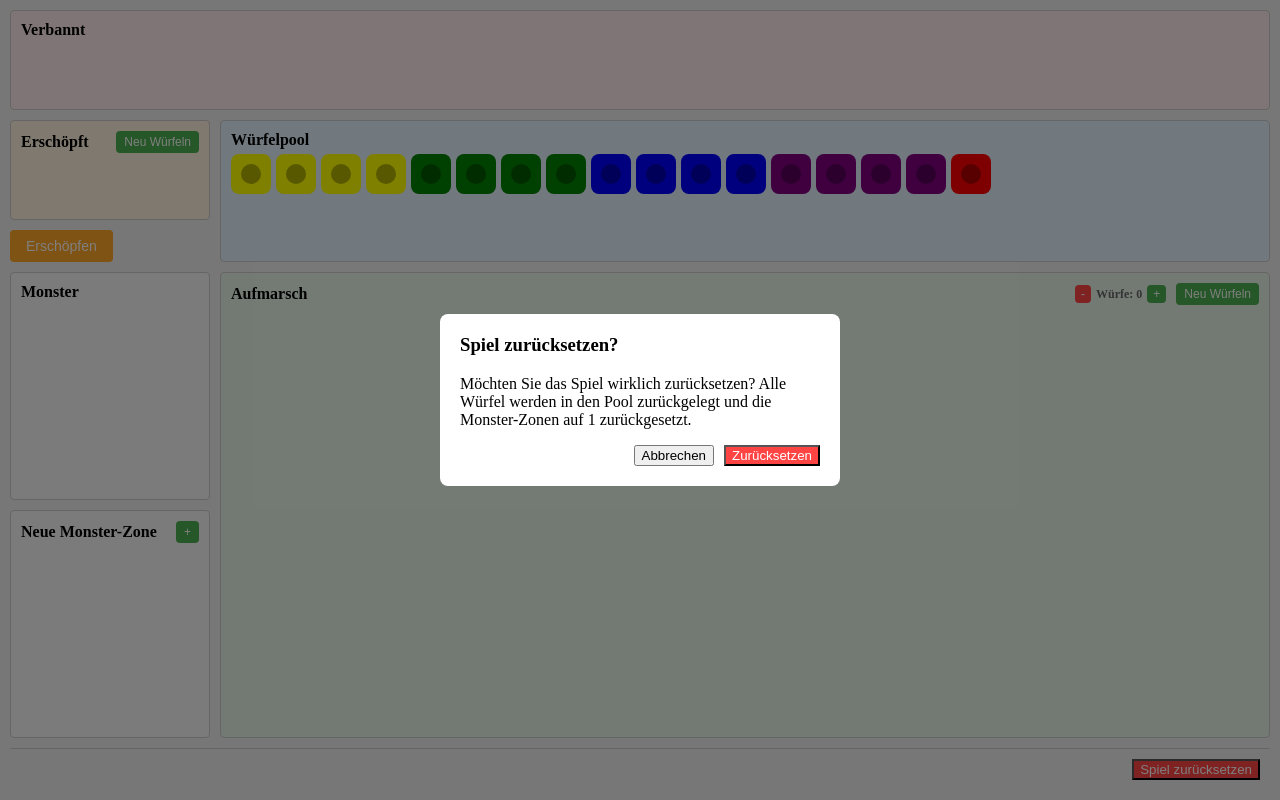
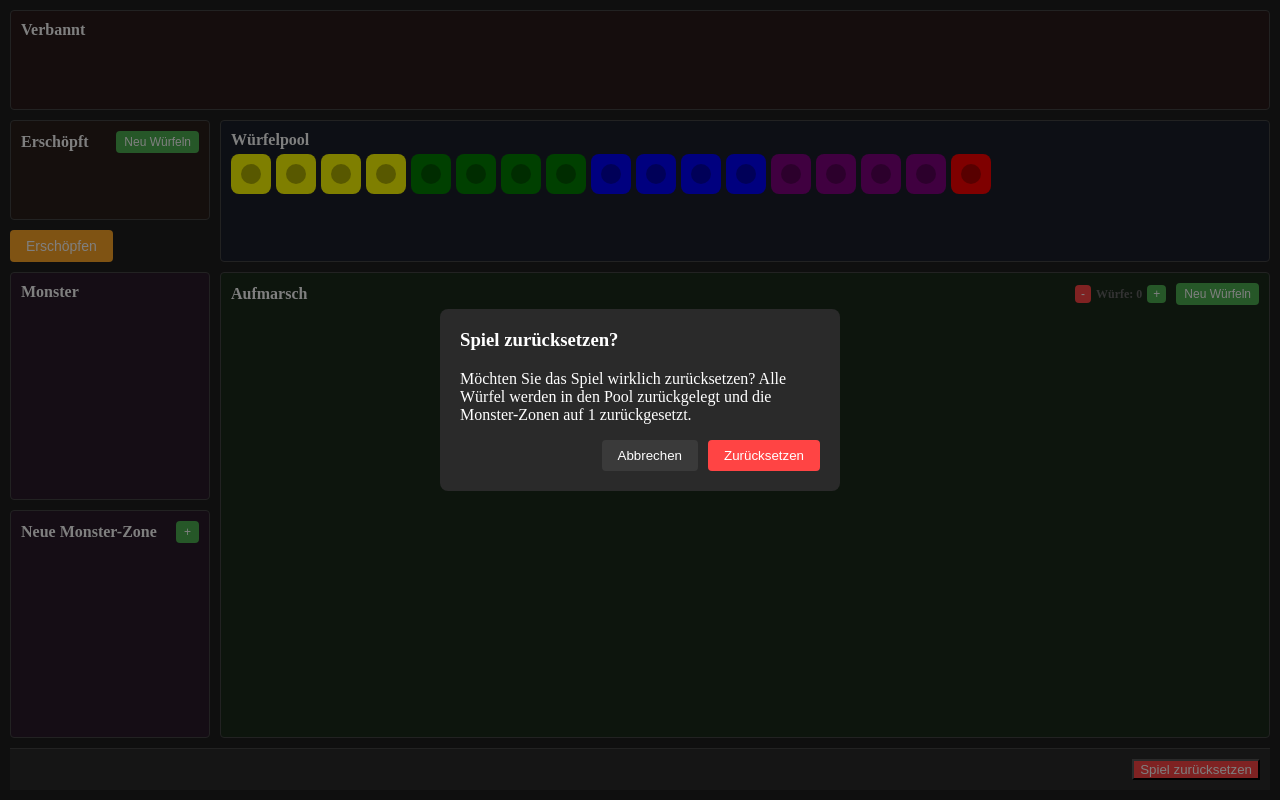
Before and after one commit to d0x/20StrongDiceApp, a React (Create React App) app: page / in a window 1280 px wide. Both pictures are taken after a click on the button "Spiel zurücksetzen". Built offline with nearby package versions, Linux system fonts and the light colour scheme.

Commit message:
Applied darktheme

```diff
--- a/src/App.tsx
+++ b/src/App.tsx
@@ -8,7 +8,7 @@ const App: React.FC = () => {
       height: '100vh',
       margin: 0,
       padding: 0,
-      backgroundColor: '#f0f0f0'
+      backgroundColor: '#1e1e1e'
     }}>
       <DiceManager />
     </div>
--- a/src/components/DiceManager.tsx
+++ b/src/components/DiceManager.tsx
@@ -229,8 +229,8 @@ export const DiceManager: React.FC = () => {
       <div style={{
         gridArea: 'footer',
         padding: '10px',
-        backgroundColor: '#f0f0f0',
-        borderTop: '1px solid #ccc',
+        backgroundColor: '#2a2a2a',
+        borderTop: '1px solid #444',
         display: 'flex',
         gap: '10px'
       }}>
@@ -257,19 +257,39 @@ export const DiceManager: React.FC = () => {
           zIndex: 1000
         }}>
           <div style={{
-            backgroundColor: 'white',
+            backgroundColor: '#2a2a2a',
             padding: '20px',
             borderRadius: '8px',
             maxWidth: '400px',
-            width: '90%'
+            width: '90%',
+            color: '#fff'
           }}>
             <h3 style={{ marginTop: 0 }}>Spiel zurücksetzen?</h3>
             <p>Möchten Sie das Spiel wirklich zurücksetzen? Alle Würfel werden in den Pool zurückgelegt und die Monster-Zonen auf 1 zurückgesetzt.</p>
             <div style={{ display: 'flex', gap: '10px', justifyContent: 'flex-end' }}>
-              <button onClick={() => setShowResetConfirm(false)}>Abbrechen</button>
+              <button
+                onClick={() => setShowResetConfirm(false)}
+                style={{
+                  backgroundColor: '#3a3a3a',
+                  color: '#fff',
+                  border: 'none',
+                  padding: '8px 16px',
+                  borderRadius: '4px',
+                  cursor: 'pointer'
+                }}
+              >
+                Abbrechen
+              </button>
               <button
                 onClick={handleReset}
-                style={{ backgroundColor: '#ff4444', color: 'white' }}
+                style={{
+                  backgroundColor: '#ff4444',
+                  color: 'white',
+                  border: 'none',
+                  padding: '8px 16px',
+                  borderRadius: '4px',
+                  cursor: 'pointer'
+                }}
               >
                 Zurücksetzen
               </button>
--- a/src/components/DiceZone.tsx
+++ b/src/components/DiceZone.tsx
@@ -113,23 +113,30 @@ export const DiceZoneComponent: React.FC<DiceZoneProps> = ({
 
   const getZoneStyle = (): React.CSSProperties => {
     const baseStyle: React.CSSProperties = {
-      border: '1px solid #ccc',
+      border: '1px solid #444',
       borderRadius: '4px',
       padding: '10px',
       minHeight: '100px',
-      backgroundColor: '#f8f8f8',
+      backgroundColor: '#1a1a1a',
+      color: '#fff',
       ...style
     };
 
     switch (zone) {
       case 'muster':
-        return { ...baseStyle, backgroundColor: '#e8f5e9' };
+        return { ...baseStyle, backgroundColor: '#1b2a1b' };
       case 'exhausted':
-        return { ...baseStyle, backgroundColor: '#fff3e0' };
+        return { ...baseStyle, backgroundColor: '#2a1f1b' };
       case 'banished':
-        return { ...baseStyle, backgroundColor: '#ffebee' };
+        return { ...baseStyle, backgroundColor: '#2a1b1b' };
       case 'pool':
-        return { ...baseStyle, backgroundColor: '#e3f2fd' };
+        return { ...baseStyle, backgroundColor: '#1b1f2a' };
+      case 'monster1':
+      case 'monster2':
+      case 'monster3':
+      case 'monster4':
+      case 'monster5':
+        return { ...baseStyle, backgroundColor: '#2a1b2a' };
       default:
         return baseStyle;
     }
```
